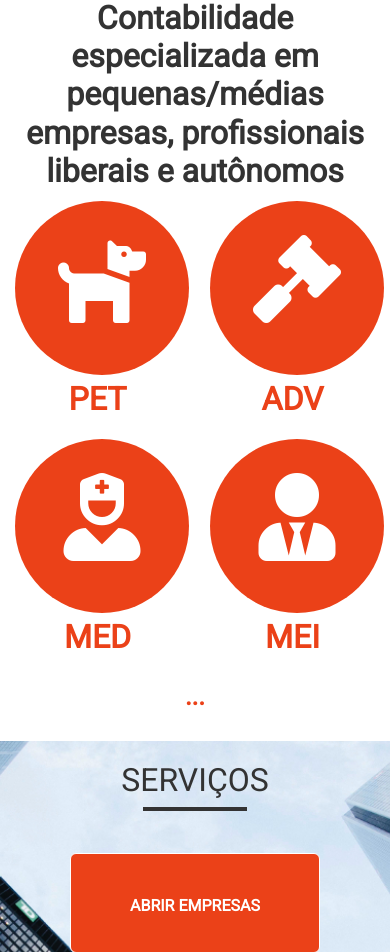
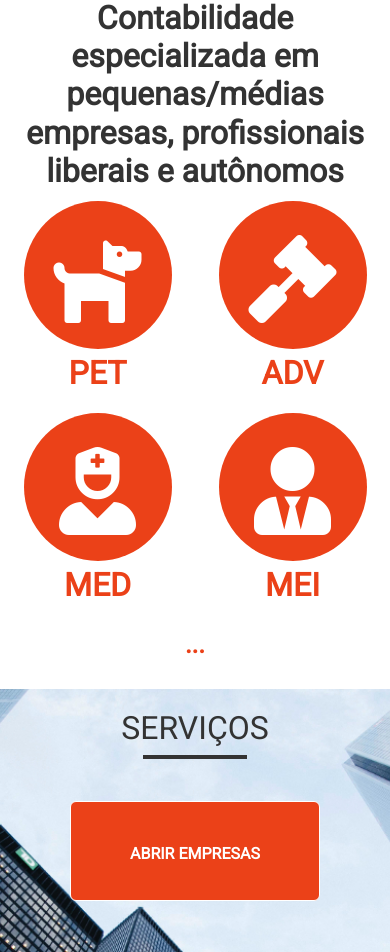
Before and after one commit to bladellano/adapte-contabilidade, a PHP site: page / in a window 390 px wide; the page is wider, and only the part inside the window is pictured. Shown: the part 1182-2134 px from the top of that part. Run offline with PHP 8.4, Linux system fonts and the light colour scheme; style sheets or scripts are compiled from the project's sources; some libraries are stand-ins or nearby versions.

Commit message:
Ajuste nos 3 serviços

```diff
--- a/assets/css/style.css
+++ b/assets/css/style.css
@@ -1085,8 +1085,8 @@ h3.border-bottom.border-gray {
             background-color: var(--cor-color-principal);
         }
         #links-services .container .row:only-child a {
-            /*width: 178px;*/
-            /*height: 178px;*/
+            width: 148px;
+            height: 148px;
         }
         #services {
             text-align: center;
```
